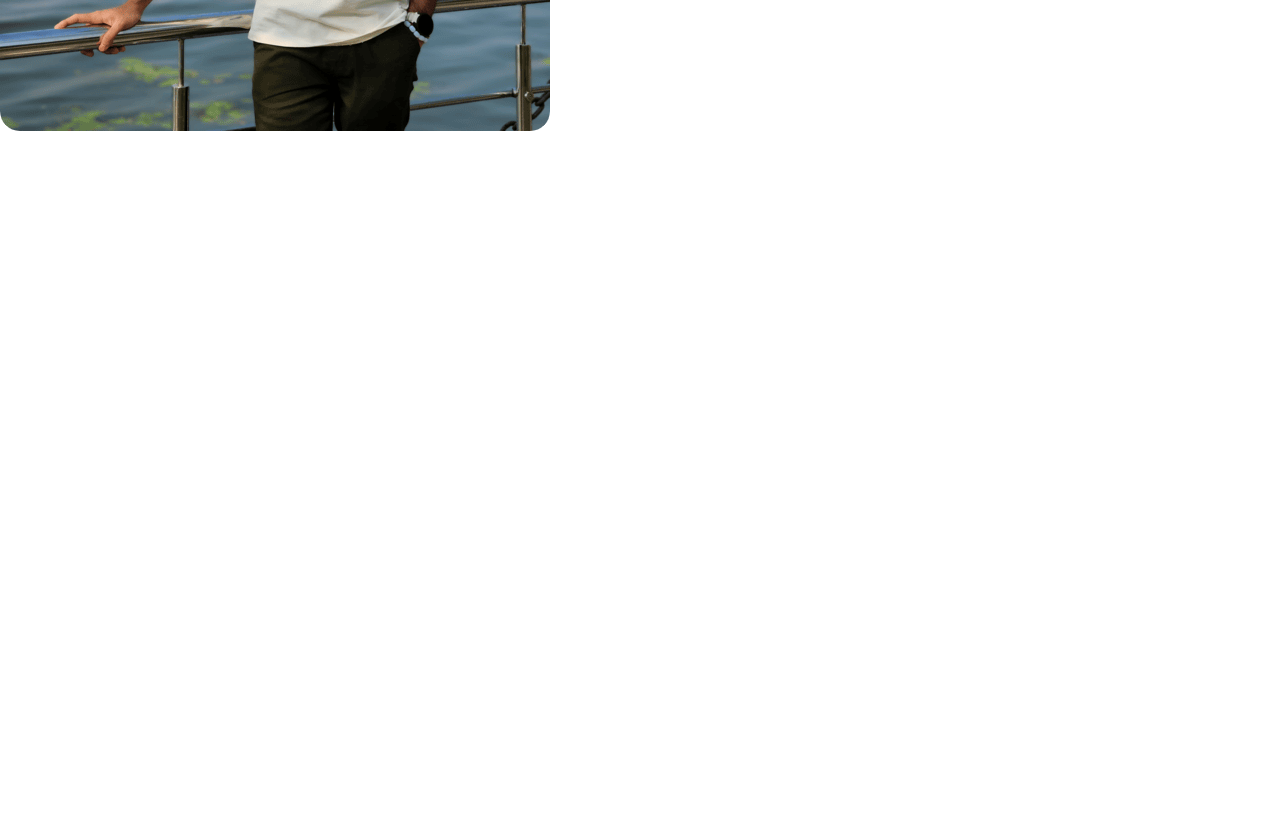
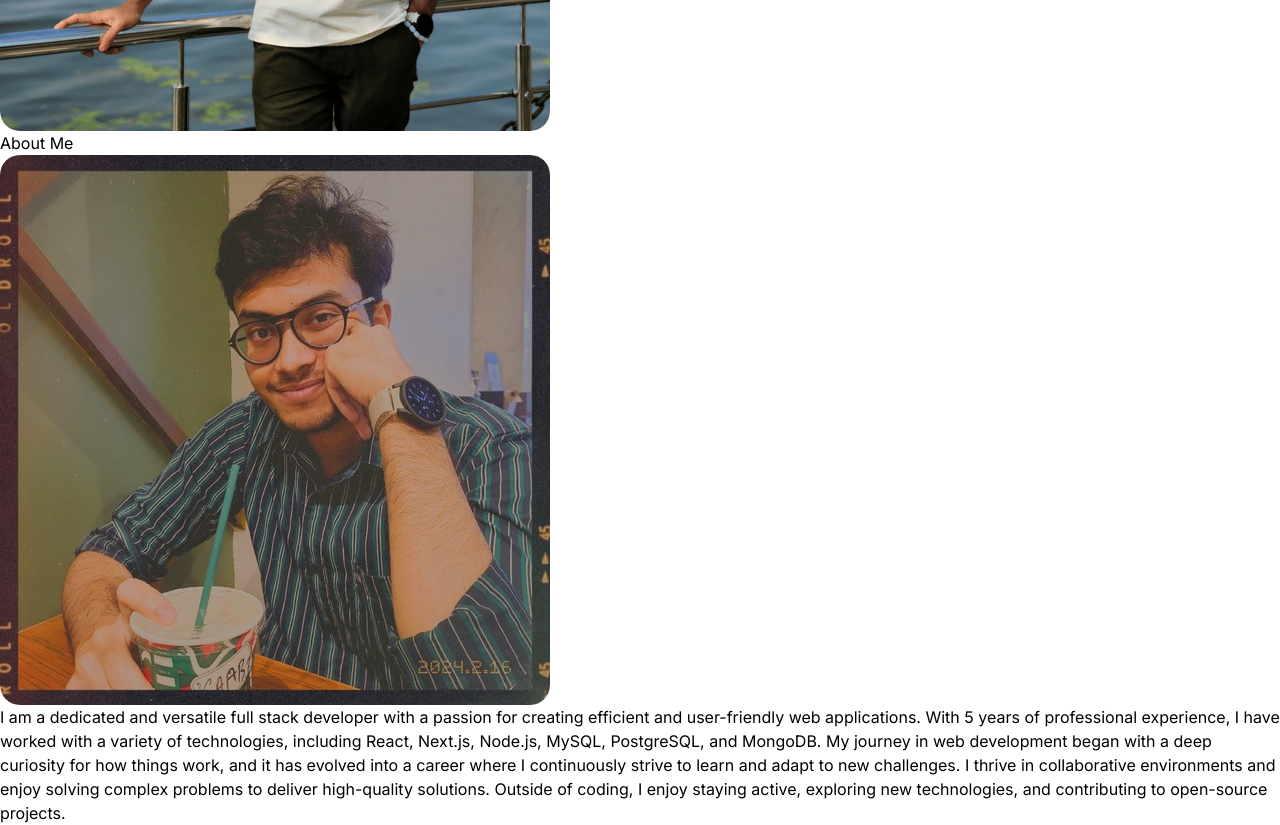
Before and after one commit to Saabitra/SaabitraBera_Portfolio, a React (Vite) app: page / in a window 1280 px wide. Shown: the part 1140-1965 px from the top of the page. Before the commit the page ends 1271 px from the top, so only its background shows below. Built offline with nearby package versions, Linux system fonts and the light colour scheme.

Commit message:
AboutMe commit

```diff
--- a/src/App.jsx
+++ b/src/App.jsx
@@ -1,16 +1,18 @@
 import Navbar from "./components/navbar";
 import Hero from "./components/Hero";
+import About from "./components/About";
 
 const App = () => {
   return (
     <div className="overflow-x-hidden text-neutral-300 antialiased selection:bg-cyan-300 selection:text-cyan-900">
-      <div className="flixed top-0 -z-10 h-full w-full">
+      <div className="fixed top-0 -z-10 h-full w-full">
         <div className="absolute top-0 z-[-2] h-screen w-screen bg-neutral-950 bg-[radial-gradient(ellipse_80%_80%_at_50%_-20%,rgba(120,119,198,0.3),rgba(255,255,255,0))]"></div>
       </div>
 
       <div className="container mx-auto px-8">
         <Navbar />
         <Hero />
+        <About />
       </div>
 
     </div>
--- /dev/null
+++ b/src/components/About.jsx
@@ -0,0 +1,24 @@
+import React from 'react'
+import aboutImg from '../assets/AboutMe_Saabitra.png'
+import { ABOUT_TEXT } from '../constants'
+
+const About = () => {
+  return (
+    <div className='border-b border-neutral-900 pb-4'>
+        <h2 className='my-20 text-center text-4xl'>About
+            <span className='text-neutral-500'> Me</span></h2>
+        <div className="flex flex-wrap">
+            <div className="w-full lg:w-1/2 lg:p-8">
+                <img className='rounded-2xl' src={aboutImg} alt="" />
+            </div>
+            <div className="w-full lg:w-1/2">
+                <div className="flex justify-center lg:justify-start">
+                    <p className='my-2 max-w-xl py-6 text-justify'>{ABOUT_TEXT}</p>
+                </div>
+            </div>
+        </div>
+    </div>
+  )
+}
+
+export default About
--- a/src/components/Hero.jsx
+++ b/src/components/Hero.jsx
@@ -9,7 +9,7 @@
             <div className="flex flex-col items-center lg:items-start">
                 <h1 className='pb-16 text-6xl font-thin tracking-tight lg:mt-16 lg:text-8xl'>Saabitra Bera</h1>
                 <span className="bg-gradient-to-r from-pink-300 via-slate-500 to-purple-500 bg-clip-text text-4xl tracking-tight text-transparent">Full Stack Developer</span>
-                <p className='my-2 max-w-xl py-6 font-light tracking-tighter'>{HERO_CONTENT}</p>
+                <p className='my-2 max-w-xl py-6 font-light tracking-tighter text-justify'>{HERO_CONTENT}</p>
             </div>
         </div>
         <div className="w-full lg:w-1/2 lg:p-8">
```
Also changed, not shown: src/assets/AboutMe_Saabitra.png (added).
